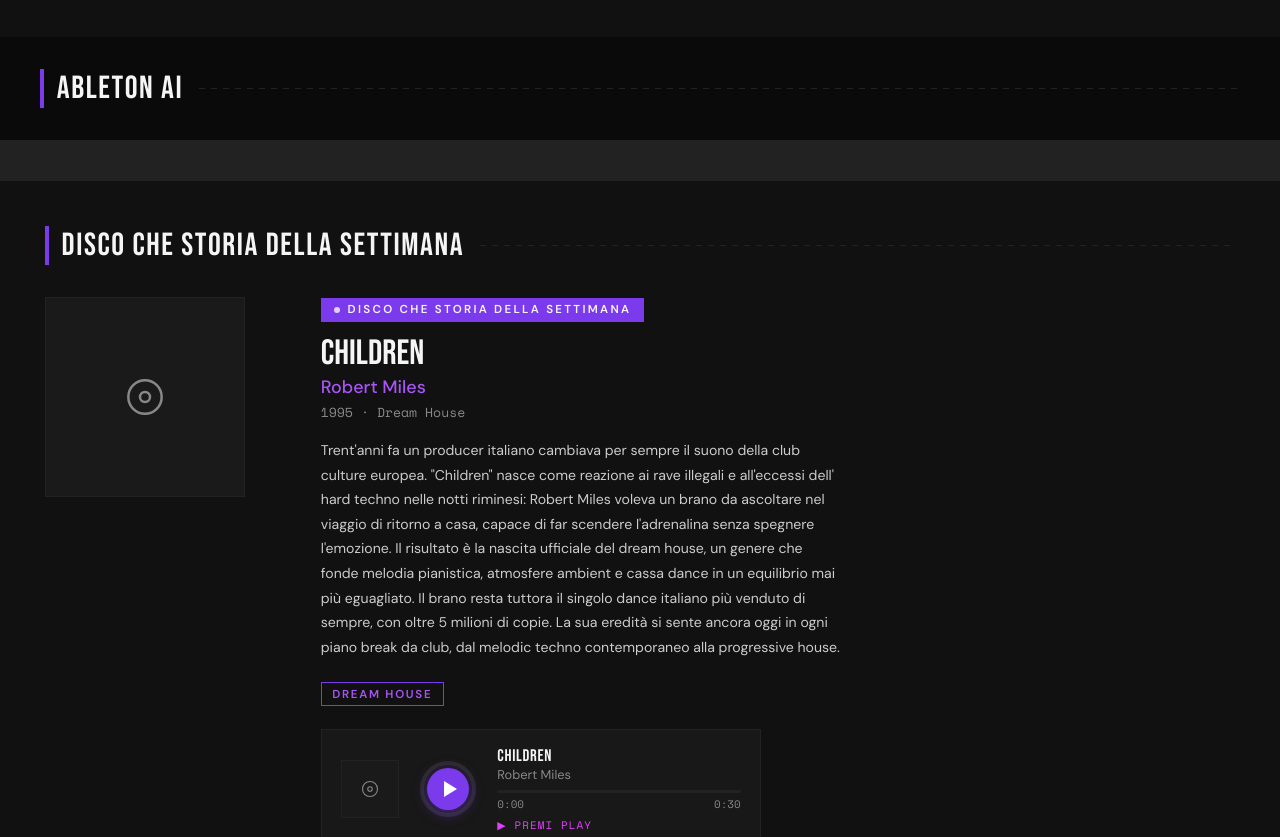
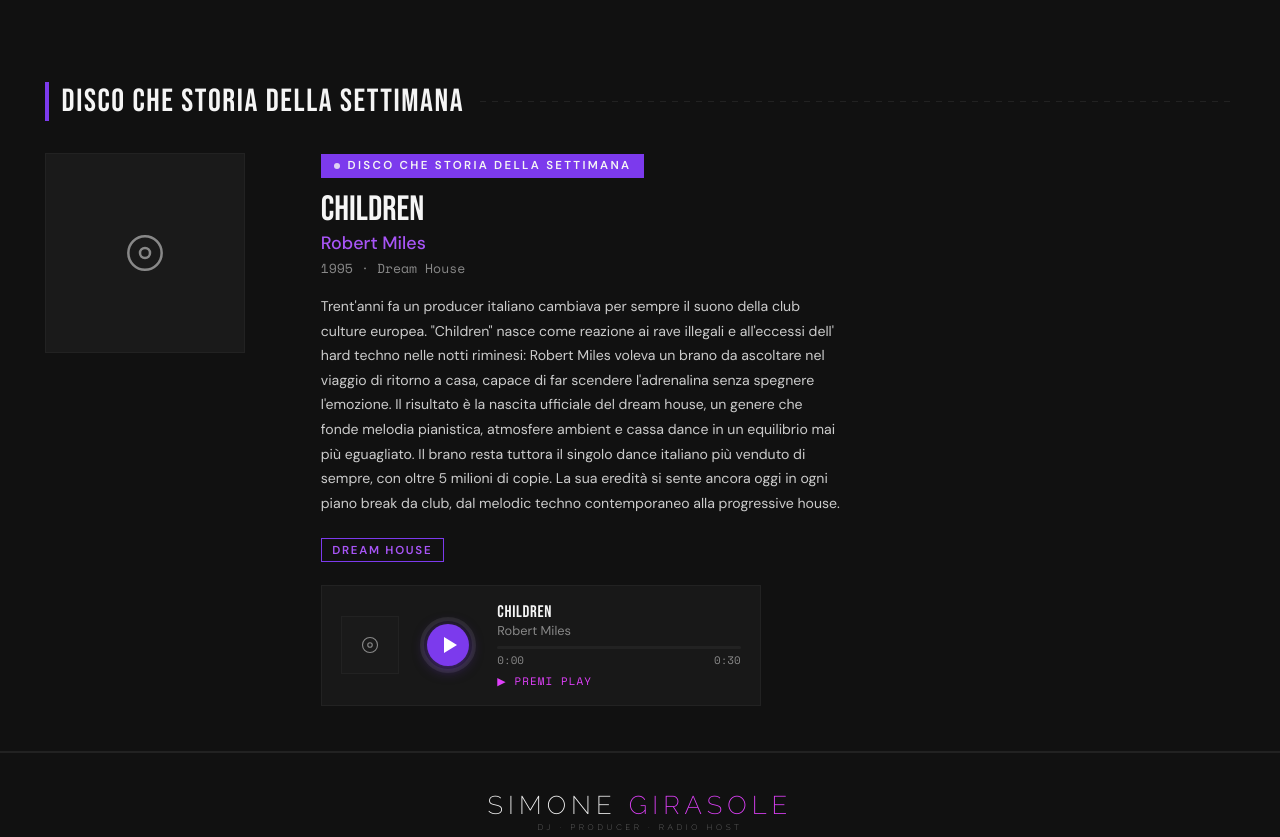
Before and after one commit to SimoneGirasole/simonegirasole-site, a website: page public/index.html in a window 1280 px wide. Shown: the part 1928-2765 px from the top of the page. Drawn offline with nearby package versions, Linux system fonts and the light colour scheme.

Commit message:
Add files via upload

```diff
--- a/public/index.html
+++ b/public/index.html
@@ -431,11 +431,6 @@
     <div class="sec-hdr"><div class="sec-title">TECH &amp; GEAR</div><div class="sec-line"></div></div>
   </div>
   <div class="home-tech-grid" id="home-tech-grid" style="background:var(--dark);padding-bottom:2.5rem;"></div>
-
-  <div class="sec" style="padding:2rem 2.5rem 0;">
-    <div class="sec-hdr"><div class="sec-title">ABLETON AI</div><div class="sec-line"></div></div>
-  </div>
-  <div class="home-ai-grid" id="home-ai-grid"></div>
 
   <div class="disco-sec">
     <div class="sec-hdr"><div class="sec-title">DISCO CHE STORIA DELLA SETTIMANA</div><div class="sec-line"></div></div>
```
